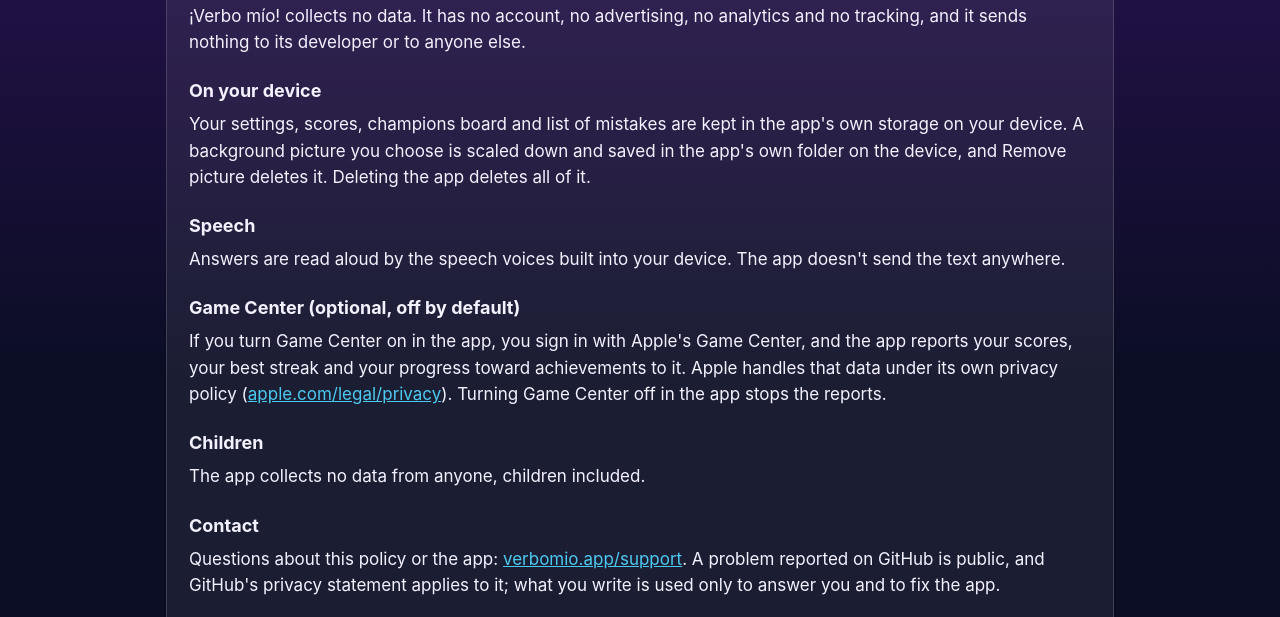
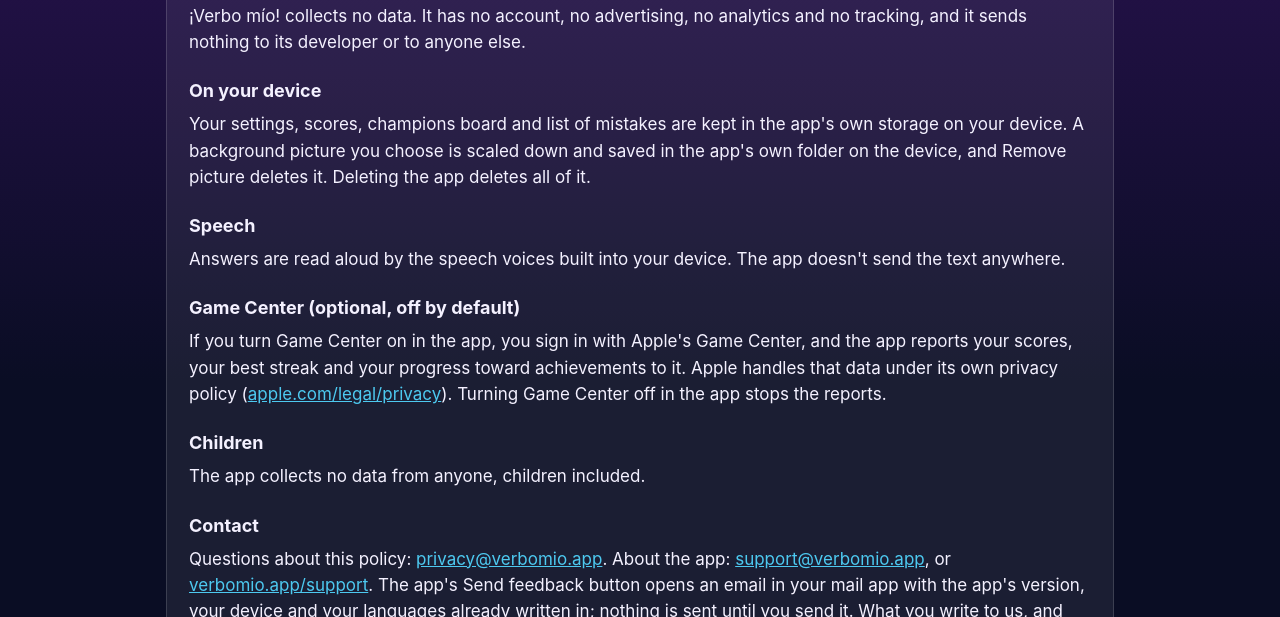
Before and after one commit to kromych/verbomio, a plain HTML site: page privacy/index.html in a window 1280 px wide. Shown: the part 179-796 px from the top of the page. Drawn offline with Linux system fonts and the light colour scheme.

Commit message:
Add the support and privacy email addresses, and refresh the screenshots
The support page offers an email address beside GitHub, for people without an account, and the privacy policy's
Contact section gives one for the policy and says what the app's Send feedback email carries. The addresses are
never whole in the pages' source (the name and domain are apart and backwards, the @ comes from the style sheet),
which keeps them from address harvesters; site.js makes them mailto: links. The screenshots are the renamed app's.

```diff
--- a/assets/site.css
+++ b/assets/site.css
@@ -43,6 +43,9 @@
 .chips a[aria-current="true"] { background: var(--sol); border-color: var(--sol); color: #1b1030; }
 
 .lang[hidden] { display: none; }
+
+/* An email address: its @ isn't in the page's source (see site.js). */
+.email .at::before { content: "@"; }
 
 .hero { text-align: center; padding: 36px 0 8px; }
 .hero .icon { width: 128px; height: 128px; border-radius: 28px; box-shadow: 0 12px 44px rgba(247, 102, 204, 0.35); }
--- a/assets/site.js
+++ b/assets/site.js
@@ -38,6 +38,15 @@
     });
   });
   show(pick());
+
+  // Email addresses: the page's source holds each one's name and domain backwards and apart, with no @, which
+  // keeps them away from address harvesters; here they become ordinary mailto: links.
+  document.querySelectorAll("a.email").forEach(function (link) {
+    function forwards(text) { return text.split("").reverse().join(""); }
+    var address = forwards(link.dataset.u) + "@" + forwards(link.dataset.d);
+    link.href = "mailto:" + address;
+    link.textContent = address;
+  });
 
   // The support page's open issues, read from GitHub's API (a public repository needs no sign-in to read).
   var lists = document.querySelectorAll("ul.issues");
--- a/privacy/index.html
+++ b/privacy/index.html
@@ -30,7 +30,7 @@
 <h3>Children</h3>
 <p>The app collects no data from anyone, children included.</p>
 <h3>Contact</h3>
-<p>Questions about this policy or the app: <a href="https://verbomio.app/support">verbomio.app/support</a>. A problem reported on GitHub is public, and GitHub&#x27;s privacy statement applies to it; what you write is used only to answer you and to fix the app.</p>
+<p>Questions about this policy: <a class="email" data-u="ycavirp" data-d="ppa.oimobrev">privacy<span class="at"></span>verbomio.app</a>. About the app: <a class="email" data-u="troppus" data-d="ppa.oimobrev">support<span class="at"></span>verbomio.app</a>, or <a href="https://verbomio.app/support">verbomio.app/support</a>. The app&#x27;s Send feedback button opens an email in your mail app with the app&#x27;s version, your device and your languages already written in; nothing is sent until you send it. What you write to us, and your address, is used only to answer you and to fix the app; a problem reported on GitHub is public, and GitHub&#x27;s privacy statement applies to it.</p>
 <h3>Changes</h3>
 <p>If this policy changes, the new version will be published here with a new date.</p>
 </article>
@@ -51,7 +51,7 @@
 <h3>Menores</h3>
 <p>La app no recopila datos de nadie, tampoco de menores.</p>
 <h3>Contacto</h3>
-<p>Preguntas sobre esta política o la app: <a href="https://verbomio.app/support">verbomio.app/support</a>. Un problema comunicado en GitHub es público y se rige por la declaración de privacidad de GitHub; lo que escribas solo se usa para responderte y corregir la app.</p>
+<p>Preguntas sobre esta política: <a class="email" data-u="ycavirp" data-d="ppa.oimobrev">privacy<span class="at"></span>verbomio.app</a>. Sobre la app: <a class="email" data-u="troppus" data-d="ppa.oimobrev">support<span class="at"></span>verbomio.app</a> o <a href="https://verbomio.app/support">verbomio.app/support</a>. El botón Enviar comentarios de la app abre un correo en tu app de correo con la versión de la app, tu dispositivo y tus idiomas ya escritos; no se envía nada hasta que lo envíes tú. Lo que nos escribas, y tu dirección, solo se usa para responderte y corregir la app; un problema comunicado en GitHub es público y se rige por la declaración de privacidad de GitHub.</p>
 <h3>Cambios</h3>
 <p>Si esta política cambia, la nueva versión se publicará aquí con una fecha nueva.</p>
 </article>
@@ -72,7 +72,7 @@
 <h3>Дети</h3>
 <p>Приложение не собирает данных ни о ком, в том числе о детях.</p>
 <h3>Связь</h3>
-<p>Вопросы об этой политике или о приложении: <a href="https://verbomio.app/support">verbomio.app/support</a>. Сообщение о проблеме на GitHub публично, и на него распространяется политика конфиденциальности GitHub; написанное вами используется только для ответа и исправления приложения.</p>
+<p>Вопросы об этой политике: <a class="email" data-u="ycavirp" data-d="ppa.oimobrev">privacy<span class="at"></span>verbomio.app</a>. О приложении: <a class="email" data-u="troppus" data-d="ppa.oimobrev">support<span class="at"></span>verbomio.app</a> или <a href="https://verbomio.app/support">verbomio.app/support</a>. Кнопка «Отправить отзыв» в приложении открывает письмо в вашей почтовой программе, где уже указаны версия приложения, ваше устройство и языки; ничего не отправляется, пока вы сами не отправите письмо. Написанное вами и ваш адрес используются только для ответа и исправления приложения; сообщение о проблеме на GitHub публично, и на него распространяется политика конфиденциальности GitHub.</p>
 <h3>Изменения</h3>
 <p>Если эта политика изменится, новая версия будет опубликована здесь с новой датой.</p>
 </article>
@@ -93,7 +93,7 @@
 <h3>Діти</h3>
 <p>Застосунок не збирає даних ні про кого, зокрема й про дітей.</p>
 <h3>Зв’язок</h3>
-<p>Питання щодо цієї політики чи застосунку: <a href="https://verbomio.app/support">verbomio.app/support</a>. Повідомлення про проблему на GitHub є публічним, і на нього поширюється політика конфіденційності GitHub; написане вами використовується лише для відповіді та виправлення застосунку.</p>
+<p>Питання щодо цієї політики: <a class="email" data-u="ycavirp" data-d="ppa.oimobrev">privacy<span class="at"></span>verbomio.app</a>. Щодо застосунку: <a class="email" data-u="troppus" data-d="ppa.oimobrev">support<span class="at"></span>verbomio.app</a> або <a href="https://verbomio.app/support">verbomio.app/support</a>. Кнопка «Надіслати відгук» у застосунку відкриває лист у вашій поштовій програмі, де вже вказано версію застосунку, ваш пристрій і мови; нічого не надсилається, доки ви самі не надішлете лист. Написане вами та ваша адреса використовуються лише для відповіді та виправлення застосунку; повідомлення про проблему на GitHub є публічним, і на нього поширюється політика конфіденційності GitHub.</p>
 <h3>Зміни</h3>
 <p>Якщо ця політика зміниться, нову версію буде опубліковано тут із новою датою.</p>
 </article>
```
Also changed, not shown: support/index.html (+4 -4 lines), assets/shots/en/01-classic.jpg, assets/shots/en/04-results.jpg, assets/shots/en/04-road.jpg, assets/shots/es/01-classic.jpg, assets/shots/es/04-results.jpg, assets/shots/es/04-road.jpg, assets/shots/ru/01-classic.jpg, assets/shots/ru/04-results.jpg, assets/shots/ru/04-road.jpg, assets/shots/uk/01-classic.jpg, assets/shots/uk/04-results.jpg, assets/shots/uk/04-road.jpg.
